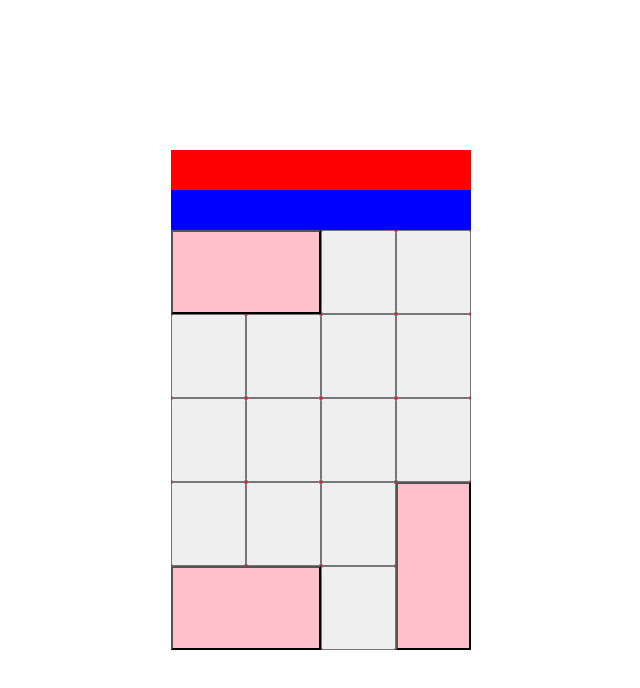
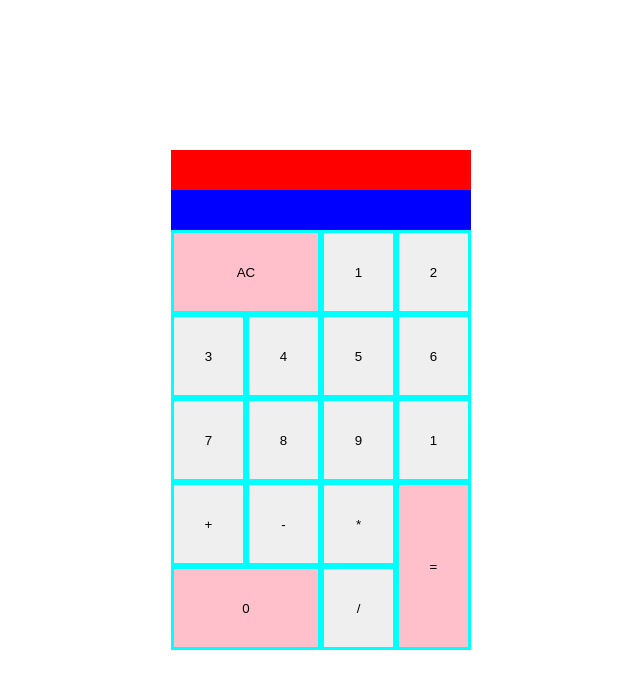
Before and after one commit to xAdvitya/calculator, a React (Create React App) app: page / in a window 1280 px wide. Shown: the top 688 px of the page, without its empty margins (319-959 px from the left). Built offline with nearby package versions, Linux system fonts and the light colour scheme.

Commit message:
fixing button style

```diff
--- a/src/components/Grid/Grid.js
+++ b/src/components/Grid/Grid.js
@@ -1,52 +1,87 @@
 import React, { Component } from "react";
+import "./buttons.css";
+
+const button = [
+  {
+    id: 1,
+    title: "1"
+  },
+  {
+    id: 2,
+    title: "2"
+  },
+  {
+    id: 3,
+    title: "3"
+  },
+  {
+    id: 4,
+    title: "4"
+  },
+  {
+    id: 5,
+    title: "5"
+  },
+  {
+    id: 6,
+    title: "6"
+  },
+  {
+    id: 7,
+    title: "7"
+  },
+  {
+    id: 8,
+    title: "8"
+  },
+  {
+    id: 9,
+    title: "9"
+  },
+  {
+    id: "zero",
+    title: "0"
+  },
+  {
+    id: "clear",
+    title: "AC"
+  },
+  {
+    id: "equal",
+    title: "="
+  },
+  {
+    id: 1,
+    title: "1"
+  },
+  {
+    id: "plus",
+    title: "+"
+  },
+  {
+    id: "minus",
+    title: "-"
+  },
+  {
+    id: "multiply",
+    title: "*"
+  },
+  {
+    id: "divide",
+    title: "/"
+  }
+];
 
 export class Grid extends Component {
   render() {
     return (
-      <div id="grid" style={gridStyle}>
-        <button id="AC" style={acStyle} />
-        <button />
-        <button />
-        <button />
-        <button />
-        <button />
-        <button />
-        <button />
-        <button />
-        <button />
-        <button />
-        <button />
-        <button />
-        <button />
-        <button />
-        <button id="equal" style={equalStyle} />
-        <button id="zero" value="33" style={zeroStyle} />
+      <div id="grid">
+        {button.map(button => {
+          return <button id={button.id}>{button.title}</button>;
+        })}
       </div>
     );
   }
 }
 
-const gridStyle = {
-  display: "grid",
-  gridTemplateColumns: "75px 75px 75px 75px",
-  gridTemplateRows: "84px 84px 84px 84px 84px"
-};
-
-const acStyle = {
-  backgroundColor: "pink",
-  gridColumn: "1/3"
-};
-
-const zeroStyle = {
-  backgroundColor: "pink",
-  gridColumn: "1/3",
-  gridRow: "5/6"
-};
-
-const equalStyle = {
-  backgroundColor: "pink",
-  gridColumn: "4/5",
-  gridRow: "4/6"
-};
-
 export default Grid;
--- /dev/null
+++ b/src/components/Grid/buttons.css
@@ -0,0 +1,30 @@
+#grid {
+  display: grid;
+  grid-template-columns: 75px 75px 75px 75px;
+  grid-template-rows: 84px 84px 84px 84px 84px;
+}
+
+button {
+  border: 3px solid cyan;
+}
+button::after {
+  transform: translateY(40px);
+}
+
+#clear {
+  background-color: pink;
+  grid-column: 1/3;
+  grid-row: 1/2;
+}
+
+#zero {
+  background-color: pink;
+  grid-column: 1/3;
+  grid-row: 5/6;
+}
+
+#equal {
+  background-color: pink;
+  grid-column: 4/5;
+  grid-row: 4/6;
+}
```
